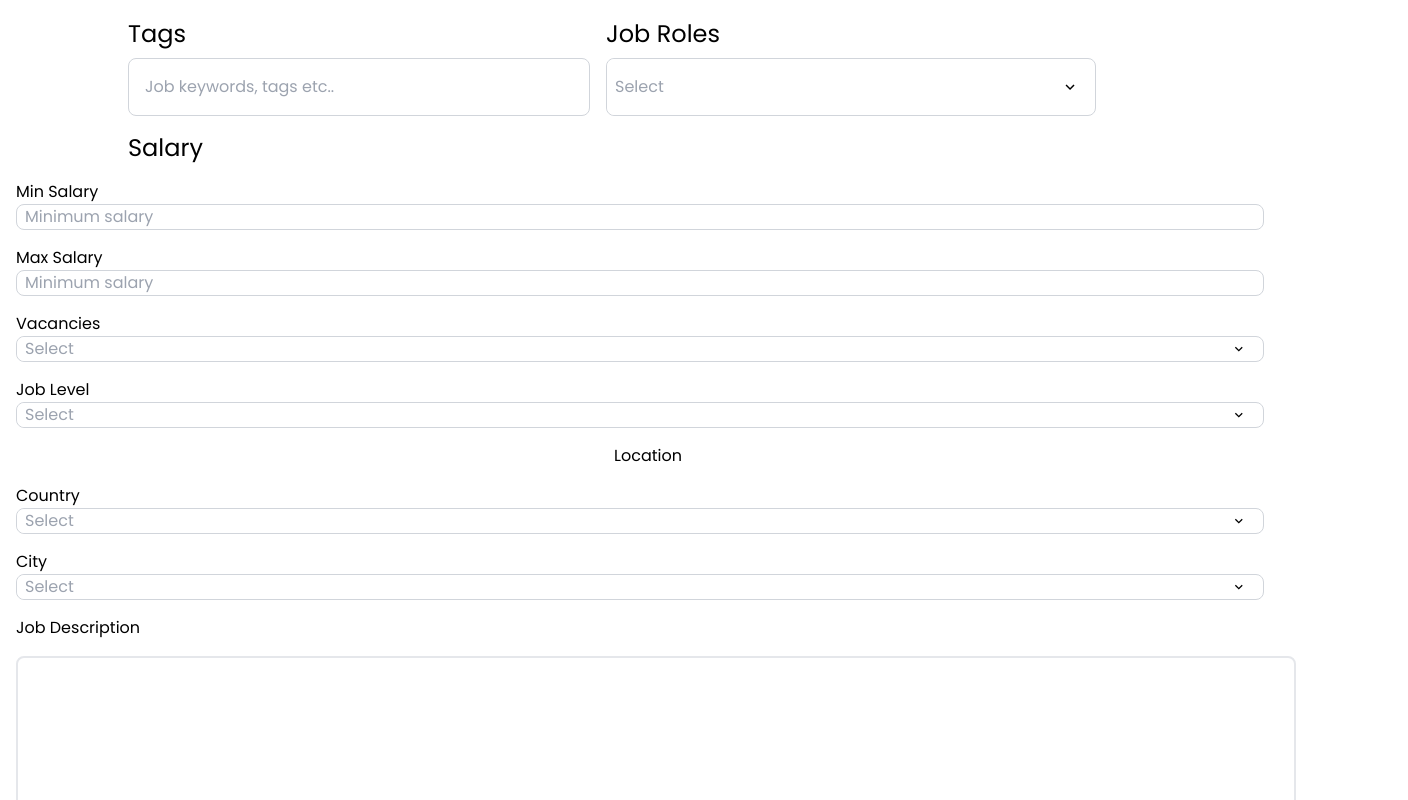
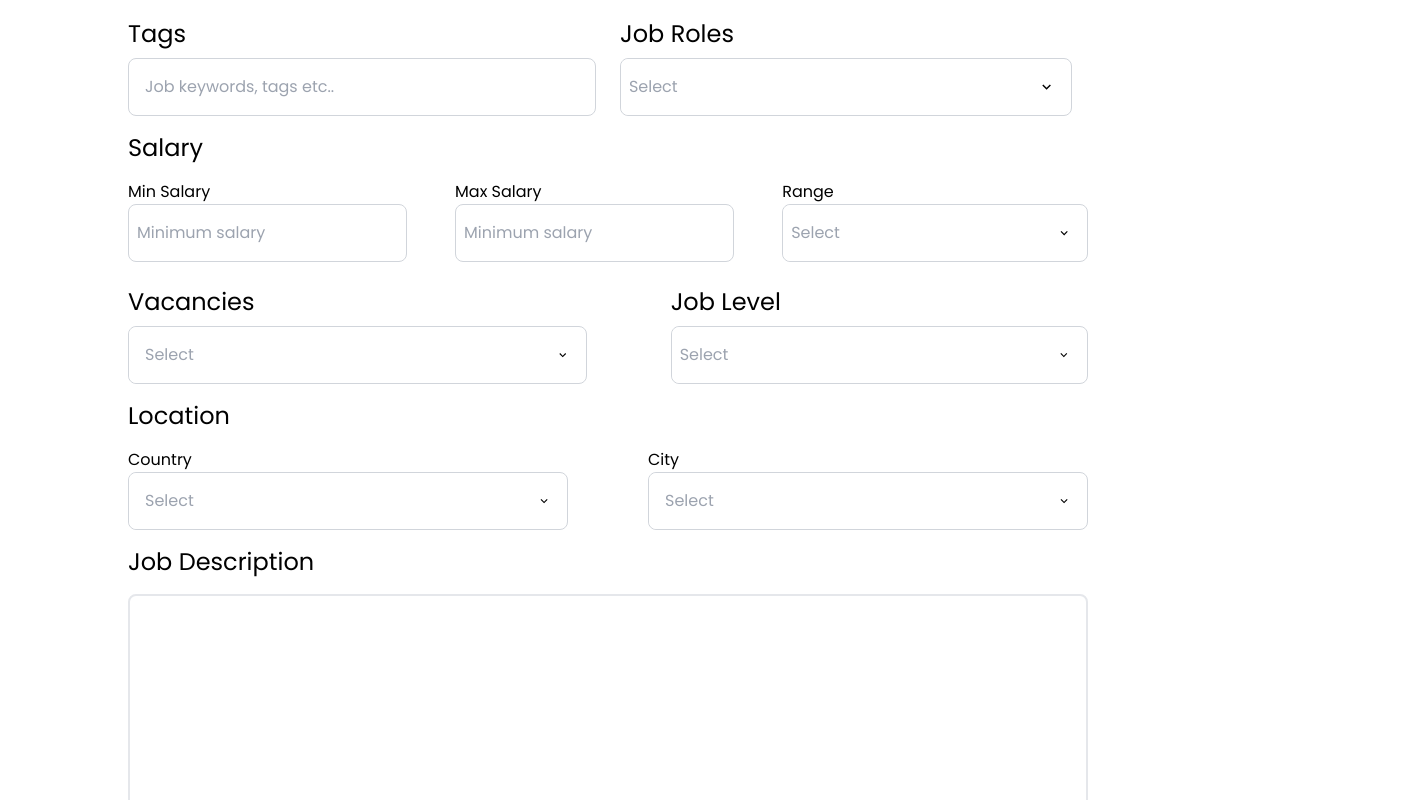
Before and after one commit to segnitsega/job_portal, a React (Vite) app: page / in a window 1280 px wide. Shown: the part 320-1120 px from the top of the page, 1408 px wide, since content can reach past the window. Built offline with nearby package versions, Linux system fonts and the light colour scheme; a web font is replaced by a local one.

Commit message:
completed the PostJob component

```diff
--- a/src/components/PostJob.jsx
+++ b/src/components/PostJob.jsx
@@ -35,82 +35,118 @@ const PostJob = () => {
         <h1 className="font-bold mt-4 ml-4 lg:ml-20 lg:pl-8 lg:text-4xl">Post a job</h1>
         <p className="text-gray-500 text-sm ml-4 lg:ml-20 lg:pl-8">Find the best talents for your company</p>
 
-        <div className="flex flex-col mt-4 mx-4 lg:ml-32 lg:mr-48">
+
+        <div className="lg:flex lg:flex-col lg:ml-32 lg:mr-48">
+
+            <div className="flex flex-col mt-4 mx-4 lg:mx-0">
                 <label htmlFor="text" className="lg:text-2xl lg:my-2">Job title</label>
                 <input type="text" placeholder="Add job, role vacancies etc" className="border border-gray-300 rounded-lg w-full focus:outline-none focus:ring-2 focus:ring-blue-500 px-2 lg:py-4"/>
             </div>
 
-        <div className="lg:flex lg:ml-32 lg:-mr-10 gap-4 w-full">
+            <div className="lg:flex gap-2 w-full">
 
                 <div className="flex flex-col mt-4 mx-4 lg:mx-0">
                     <label htmlFor="text" className="lg:text-2xl lg:my-2">Tags</label>
-                <input type="text" placeholder="Job keywords, tags etc.." className="border border-gray-300 rounded-lg w-full focus:outline-none focus:ring-2 focus:ring-blue-500 px-2 lg:py-4 lg:pr-32 lg:pl-4"/>
+                    <input type="text" placeholder="Job keywords, tags etc.." className="border border-gray-300 rounded-lg w-full focus:outline-none focus:ring-2 focus:ring-blue-500 px-2 lg:py-4 lg:pr-64 lg:pl-4"/>
                 </div>
 
-            <div className="flex flex-col mt-4 mx-4 lg:mx-0">
+                <div className="flex flex-col mt-4 mx-4 ">
                     <label htmlFor="text" className="lg:text-2xl lg:my-2">Job Roles</label>
                     <div className="flex justify-between items-center border border-gray-300 rounded-lg">
-                    <input type="text" placeholder="Select" className=" rounded-lg w-full focus:outline-none focus:ring-2 focus:ring-blue-500 px-2 lg:py-4 lg:pr-32 "/>
+                        <input type="text" placeholder="Select" className=" rounded-lg w-full focus:outline-none focus:ring-2 focus:ring-blue-500 px-2 lg:py-4 lg:pr-52 "/>
                         <MdOutlineKeyboardArrowDown className="mr-4 lg:text-xl"/>
                     </div>
                 </div>
 
             </div>
 
-        <h2 className=" mt-4 flex justify-center lg:justify-start lg:ml-32 lg:text-2xl">Salary</h2>
+            <h2 className=" mt-4 flex justify-center lg:justify-start lg:text-2xl">Salary</h2>
 
-        <div className="flex flex-col mt-4 ml-4 mx-4">
-            <label htmlFor="text">Min Salary</label>
-            <input type="text" placeholder="Minimum salary" className="border border-gray-300 rounded-lg w-full focus:outline-none focus:ring-2 focus:ring-blue-500 px-2"/>
+
+            <div className="lg:flex lg:gap-12">
+
+                <div className="flex flex-col mt-4 mx-4 lg:mx-0">
+                    <label htmlFor="text" >Min Salary</label>
+                    <input type="text" placeholder="Minimum salary" className="border border-gray-300 rounded-lg w-full focus:outline-none focus:ring-2 focus:ring-blue-500 px-2 lg:py-4 "/>
                 </div>
 
-        <div className="flex flex-col mt-4 ml-4 mx-4">
-            <label htmlFor="text">Max Salary</label>
-            <input type="text" placeholder="Minimum salary" className="border border-gray-300 rounded-lg w-full focus:outline-none focus:ring-2 focus:ring-blue-500 px-2"/>
+                <div className="flex flex-col mt-4 ml-4 mx-4 lg:mx-0">
+                    <label htmlFor="text" >Max Salary</label>
+                    <input type="text" placeholder="Minimum salary" className="border border-gray-300 rounded-lg w-full focus:outline-none focus:ring-2 focus:ring-blue-500 px-2 lg:py-4"/>
                 </div>
 
-        {/* <div className="hidden lg:block">
+                <div className="hidden lg:block">
+                    <div className="flex flex-col mt-4 mx-4 lg:mx-0">
+                        <label htmlFor="text" >Range</label>
+                        <div className="flex justify-between items-center border border-gray-300 rounded-lg">
+                            <input type="text" placeholder="Select" className=" rounded-lg w-full focus:outline-none focus:ring-2 focus:ring-blue-500 px-2 lg:py-4 "/>
+                            <MdOutlineKeyboardArrowDown className="mr-4"/>
+                        </div>
+                    </div>
+                </div>
 
-        </div> */}
+            </div>
 
-        <div className="flex flex-col mt-4 mx-4">
-            <label htmlFor="text">Vacancies</label>
+
+
+
+            <div  className="lg:flex gap-1 w-full">
+
+
+                <div className="flex flex-col mt-4 mx-4 lg:mx-0">
+                    <label htmlFor="text" className="lg:text-2xl lg:my-2">Vacancies</label>
                     <div className="flex justify-between items-center border border-gray-300 rounded-lg">
-                <input type="text" placeholder="Select" className=" rounded-lg w-full focus:outline-none focus:ring-2 focus:ring-blue-500 px-2"/>
+                        <input type="text" placeholder="Select" className=" border-gray-300 rounded-lg w-full focus:outline-none focus:ring-2 focus:ring-blue-500 px-2 lg:py-4 lg:pr-64 lg:pl-4"/>
                         <MdOutlineKeyboardArrowDown className="mr-4"/>
                     </div>
                 </div>
 
-        <div className="flex flex-col mt-4 mx-4">
-            <label htmlFor="text">Job Level</label>
+                <div className="flex flex-col mt-4 mx-4 lg:mr-0 lg:ml-20">
+                    <label htmlFor="text" className="lg:text-2xl lg:my-2">Job Level</label>
                     <div className="flex justify-between items-center border border-gray-300 rounded-lg">
-                <input type="text" placeholder="Select" className=" rounded-lg w-full focus:outline-none focus:ring-2 focus:ring-blue-500 px-2"/>
+                        <input type="text" placeholder="Select" className=" rounded-lg w-full focus:outline-none focus:ring-2 focus:ring-blue-500 px-2 lg:py-4 lg:pr-52 "/>
                         <MdOutlineKeyboardArrowDown className="mr-4"/>
                     </div>
                 </div>
 
-        <h2 className="ml-4 mt-4 flex justify-center">Location</h2>
-        <div className="flex flex-col mt-4 mx-4">
+            </div>
+
+
+
+
+            <h2 className="ml-4 mt-4 flex justify-center lg:justify-start lg:text-2xl lg:mx-0">Location</h2>
+
+
+            <div className="lg:flex lg:gap-20 ">
+
+                <div className="flex flex-col mt-4 mx-4 lg:mx-0">
                     <label htmlFor="text">Country</label>
                     <div className="flex justify-between items-center border border-gray-300 rounded-lg">
-                <input type="text" placeholder="Select" className=" rounded-lg w-full focus:outline-none focus:ring-2 focus:ring-blue-500 px-2"/>
+                        <input type="text" placeholder="Select" className=" border-gray-300 rounded-lg w-full focus:outline-none focus:ring-2 focus:ring-blue-500 px-2 lg:py-4 lg:pr-40 lg:pl-4"/>
                         <MdOutlineKeyboardArrowDown className="mr-4"/>
                     </div>
                 </div>
 
-        <div className="flex flex-col mt-4 mx-4">
+                <div className="flex flex-col mt-4 mx-4 lg:mx-0">
                     <label htmlFor="text">City</label>
                     <div className="flex justify-between items-center border border-gray-300 rounded-lg">
-                <input type="text" placeholder="Select" className=" rounded-lg w-full focus:outline-none focus:ring-2 focus:ring-blue-500 px-2"/>
+                        <input type="text" placeholder="Select" className=" rounded-lg w-full focus:outline-none focus:ring-2 focus:ring-blue-500 px-2 lg:py-4 lg:pr-40 lg:pl-4"/>
                         <MdOutlineKeyboardArrowDown className="mr-4"/>
                     </div>
                 </div>
 
-        <h2 className="ml-4 mt-4">Job Description</h2>
+            </div>
 
-        <textarea name="description" id="description" className="border-2 h-60 my-4 rounded-lg mx-4 outline-none focus:ring-2 focus:ring-blue-500 p-2 w-full"></textarea>
 
-        <button className="text-white font-bold bg-primary px-4 py-1 hover:bg-primary rounded transition-transform transform hover:scale-105 hover:shadow-lg mb-2 ml-4">Post Job</button>
+
+
+            <h2 className="ml-4 mt-4 lg:mx-0 lg:text-2xl">Job Description</h2>
+
+            <textarea name="description" id="description" className="border-2 h-60 my-4 rounded-lg mx-4 lg:mx-0 outline-none focus:ring-2 focus:ring-blue-500 p-2 w-full"></textarea>
+
+        </div>
+
+        <button className="text-white font-bold bg-primary px-4 py-1 hover:bg-primary rounded transition-transform transform hover:scale-105 hover:shadow-lg mb-2 ml-4 lg:ml-32 lg:px-6 lg:py-2">Post Job</button>
 
 
 
```
Lines whose indentation alone changed are shown as unchanged.
